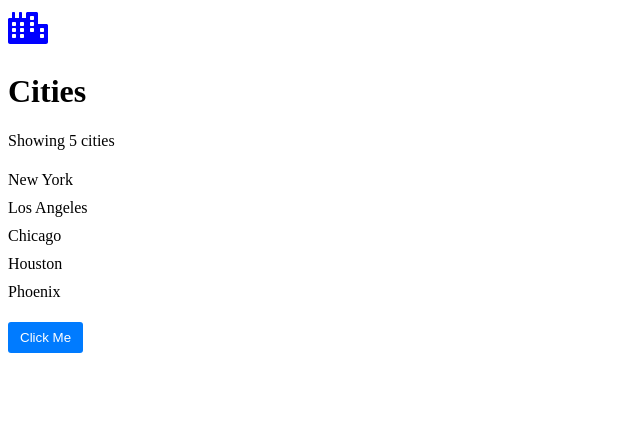
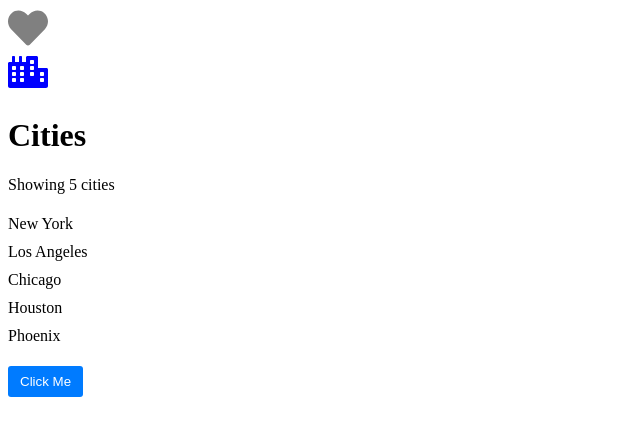
Before and after one commit to DevAhmedKhalil/mosh-react-app, a React (Vite) app: page / in a window 1280 px wide. Shown: the top 436 px of the page, without its empty margins (0-640 px from the left). Built offline with nearby package versions, Linux system fonts and the light colour scheme.

Commit message:
10- building like component

```diff
--- a/src/App.tsx
+++ b/src/App.tsx
@@ -1,12 +1,26 @@
+import { useState } from "react";
 import Button from "./components/Button/Button";
 import ListGroup from "./components/ListGroup";
-import { FaCity } from "react-icons/fa";
+import { FaCity, FaHeart } from "react-icons/fa";
 
 function App() {
+  const [liked, setLiked] = useState(false); // ← ده الـ state الحقيقي
+
   const cities = ["New York", "Los Angeles", "Chicago", "Houston", "Phoenix"];
 
   return (
     <div>
+      <FaHeart
+        size={40}
+        color={liked ? "red" : "gray"} // ← يتغير تلقائي
+        onClick={() => {
+          setLiked(!liked);
+          console.log("clicked");
+        }} // ← يغير الـ state
+      />
+
+      <br />
+
       <FaCity color="blue" size={40} />
       <ListGroup
         items={cities}
```
